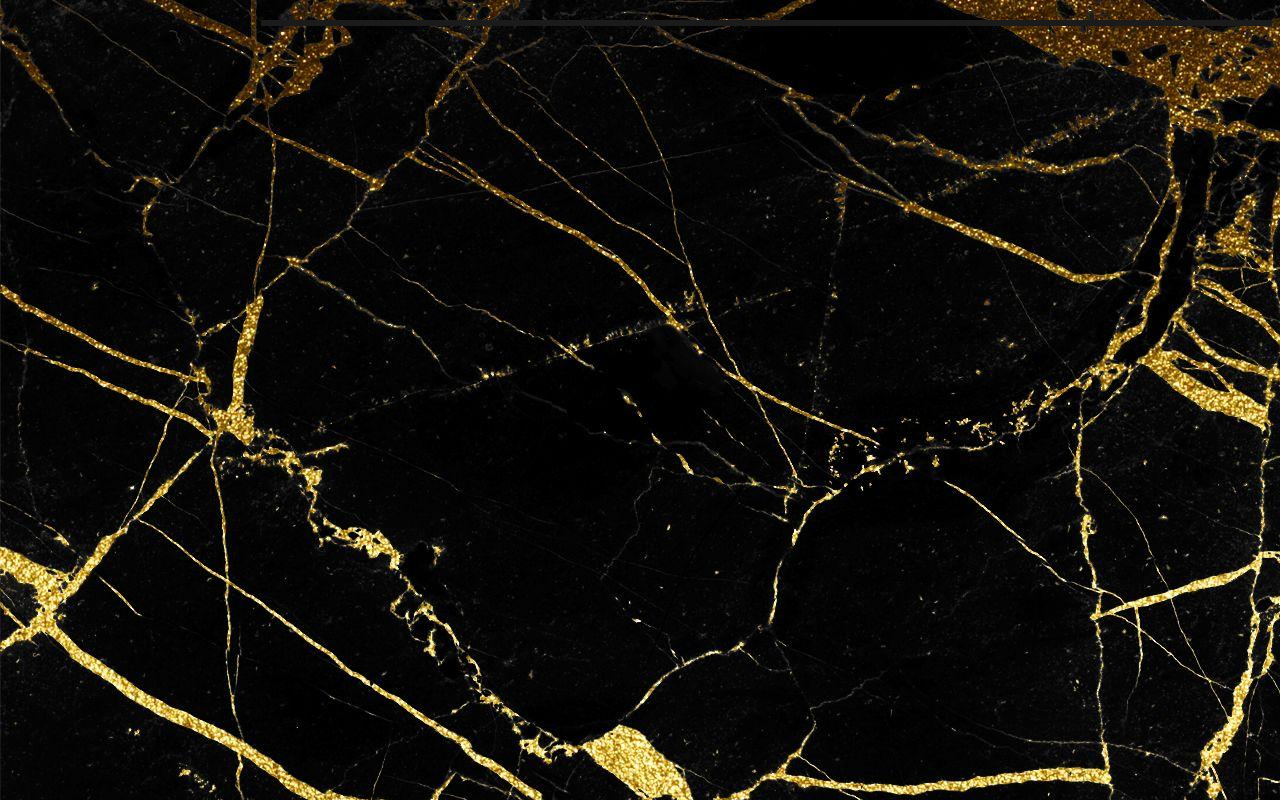
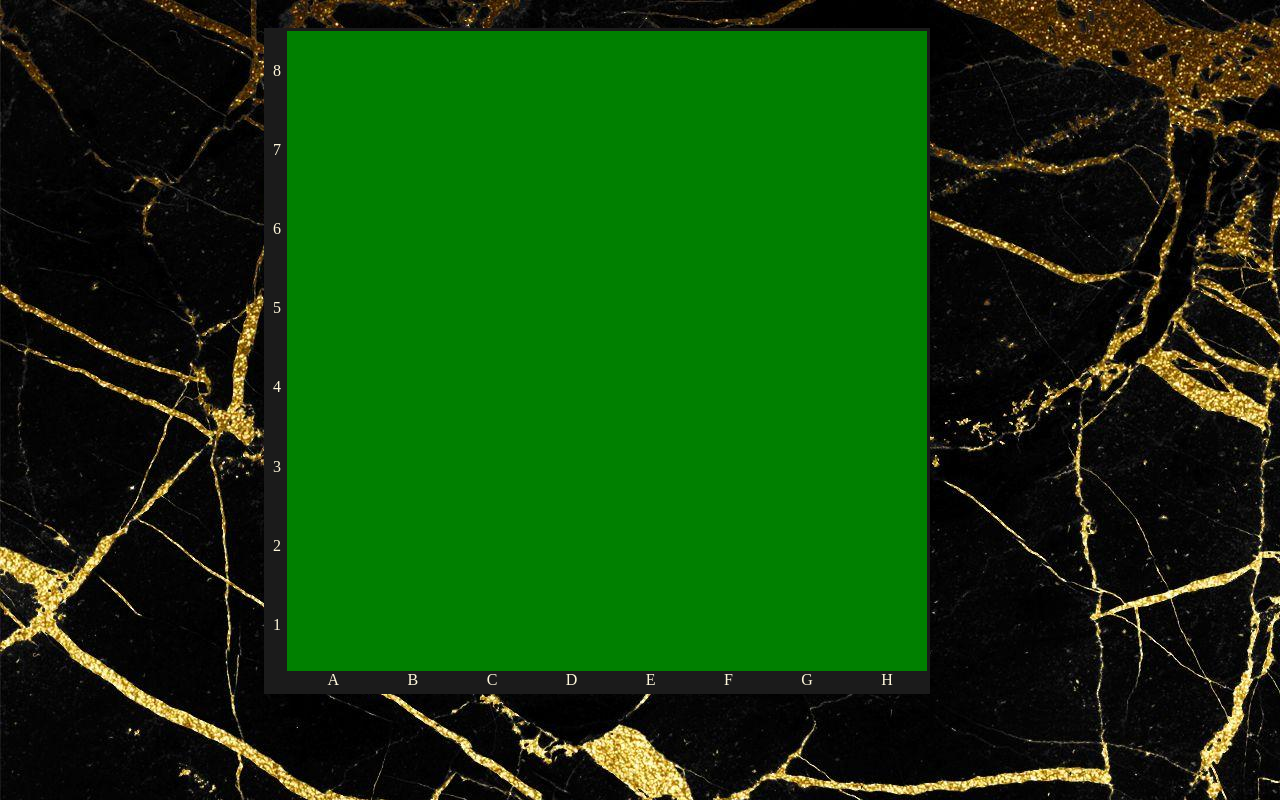
Before and after one commit to LukaszMichalsky/Chess_Angular, an Angular app in the folder Chess/: page / in a window 1280 px wide. Built offline with nearby package versions, Linux system fonts and the light colour scheme.

Commit message:
Add indexes and set overall layaot of chessboard

```diff
--- a/Chess/angular.json
+++ b/Chess/angular.json
@@ -27,7 +27,7 @@
               "src/assets"
             ],
             "styles": [
-              "src/styles.css"
+              "src/styles.scss"
             ],
             "scripts": []
           },
@@ -94,7 +94,7 @@
               "src/assets"
             ],
             "styles": [
-              "src/styles.css"
+              "src/styles.scss"
             ],
             "scripts": []
           }
--- a/Chess/src/app/app.component.ts
+++ b/Chess/src/app/app.component.ts
@@ -3,7 +3,7 @@ import { Component } from '@angular/core';
 @Component({
   selector: 'app-root',
   templateUrl: './app.component.html',
-  styleUrls: ['./app.component.css']
+  styleUrls: ['./app.component.scss']
 })
 export class AppComponent {
   title = 'Chess';
--- a/Chess/src/app/main/main.component.html
+++ b/Chess/src/app/main/main.component.html
@@ -1,10 +1,16 @@
 <div class="chessboard">
-    <div class="index-vertical" *ngFor>
+    <div class="index-vertical">
+        <span  *ngFor="let v_index of vertical_index">
+            {{v_index}}
+        </span>
+    </div>
+    <table class="tiles-container">
 
-    </div>
-
+    </table>
 
     <div class="index-horizontal">
-
+        <span  *ngFor="let h_index of horizontal_index">
+            {{h_index}}
+        </span>
     </div>
 </div>
--- a/Chess/src/app/main/main.component.scss
+++ b/Chess/src/app/main/main.component.scss
@@ -1,21 +1,44 @@
+@import "../../styles";
 .chessboard{
+    width: 660px;
+    height: 660px;
     margin: auto;
     margin-left: 20%;
     margin-top: 20px;
     border-collapse: collapse;
+    background: rgb(27, 27, 27);
     border: 3px solid rgb(27, 27, 27);
+    position: absolute;
 }
 
-.index{
+.index-vertical{
+    color:rgb(255,248,220);
     background-color: rgb(27, 27, 27);
+    width: 20px;
+    height: 96%;
+    display: grid;
+    align-items: center;
+    justify-content: center;
+}
 
-    :-vertical{
-        max-width: 20px;
-        height: 100%;
-    }
+.index-horizontal{
+    color: rgb(255,248,220);
+    background-color:rgb(27, 27, 27);
+    height: 20px;
+    width: 96%;
+    bottom: 0;
+    right: 0;
+    position: absolute;
+    display: flex;
+    justify-content: space-around;
 
-    :-horizontal{
-        max-height: 20px;
-        width: 100%;
-    }
 }
+
+.tiles-container{
+    width: 640px;
+    height: 640px;
+    background: green;
+    top:0;
+    right: 0;
+    position: absolute;
+}
--- a/Chess/src/app/main/main.component.ts
+++ b/Chess/src/app/main/main.component.ts
@@ -16,8 +16,11 @@ export class MainComponent implements OnInit {
     {
       this.horizontal_index[i-1]=String.fromCharCode(i+64);
       this.vertical_index[i-1]=i;
-    }//stworzenie i zainicjalizowanie 2 tablic dla indeksow bo latwiej niz wpisywac recznie tablice dla ngfor
+    }
+    this.vertical_index.reverse();
+    //stworzenie i zainicjalizowanie 2 tablic dla indeksow bo latwiej niz wpisywac recznie tablice dla ngfor
     //obie sa w kolejnosci roznacej ale vert index wyswietlic odwrotnie
+    //odwrocenie bo na odwrot trzeba wyswietlic dolny lewy a1 dla bialych na dole
   }
   ngOnInit(): void {
   }
--- a/Chess/src/styles.css
+++ b/Chess/src/styles.scss
@@ -1,3 +1,8 @@
+/*Variables*/
+
+$primary-color-white: rgb(255,235,205);
+$primary-color-black: rgb(47,79,79);
+
 /* You can add global styles to this file, and also import other style files */
 body
 {
```
Also changed, not shown: Chess/src/app/app.component.css (deleted), Chess/src/app/app.component.scss (added).
